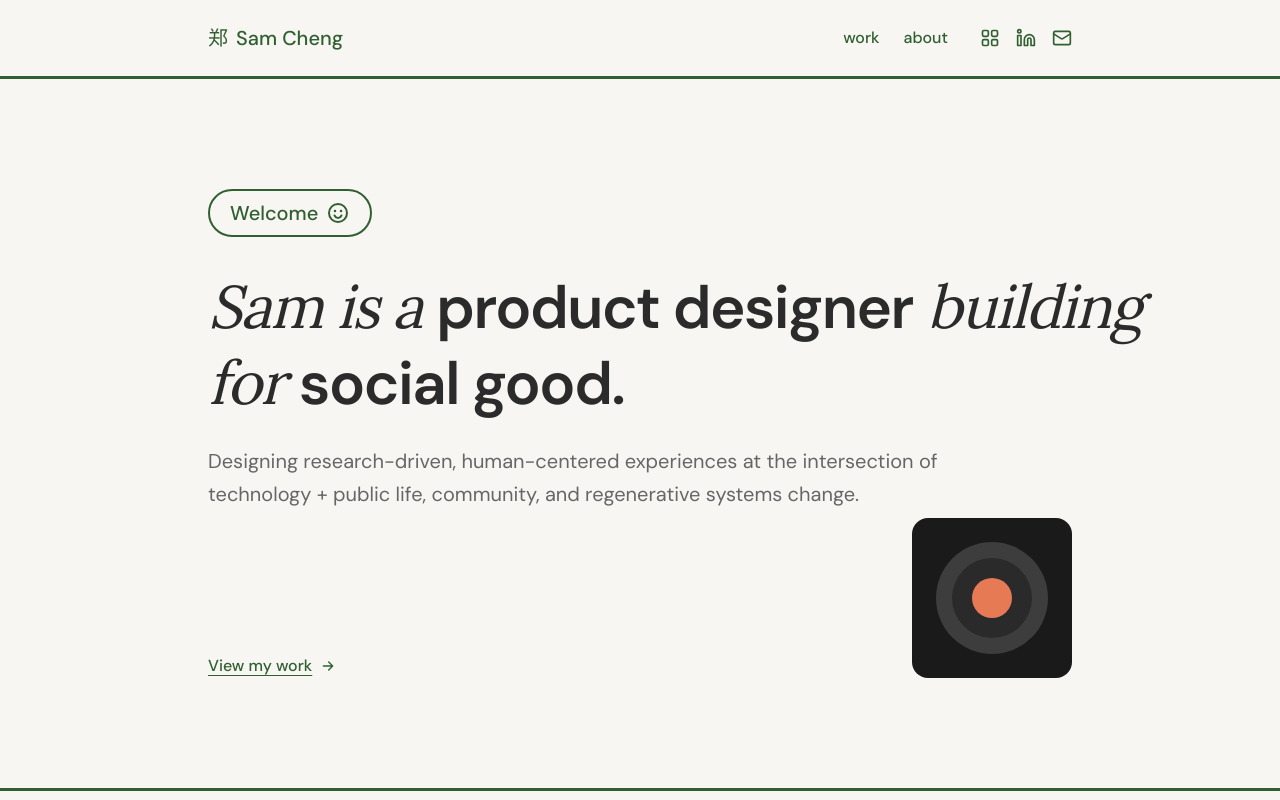
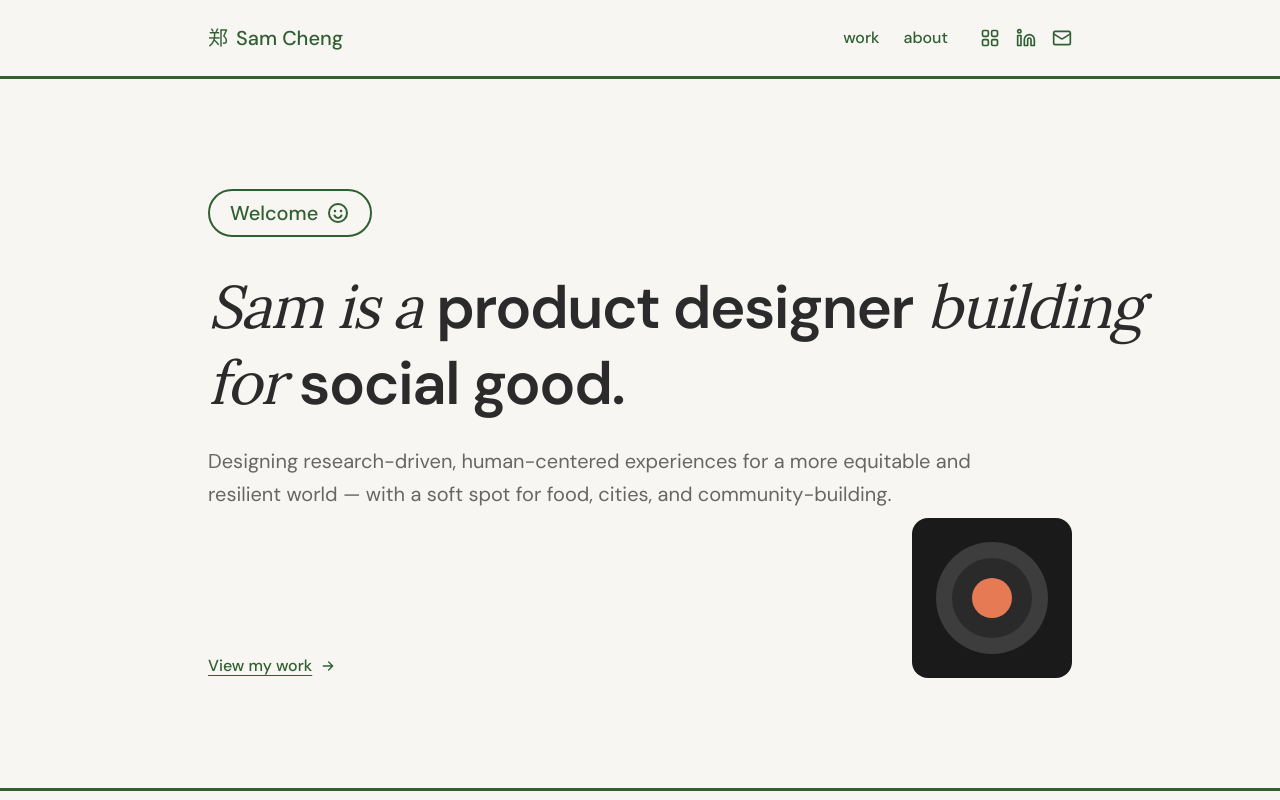
Before and after one commit to 1samanthacheng/portfolio, a Next.js app: page / in a window 1280 px wide. Shown: the top 800 px of the page. Built offline with nearby package versions, Linux system fonts and the light colour scheme.

Commit message:
Update hero.tsx
new tagline / subheading

```diff
--- a/components/hero.tsx
+++ b/components/hero.tsx
@@ -64,8 +64,7 @@ export function Hero() {
 
         {/* Description */}
         <p className="mb-2 max-w-3xl text-lg leading-relaxed text-muted-foreground md:text-xl">
-          Designing research-driven, human-centered experiences at the intersection of technology +
-          public life, community, and regenerative systems change.
+          Designing research-driven, human-centered experiences for a more equitable and resilient world — with a soft spot for food, cities, and community-building.
         </p>
 
         {/* CTA Link */}
```
